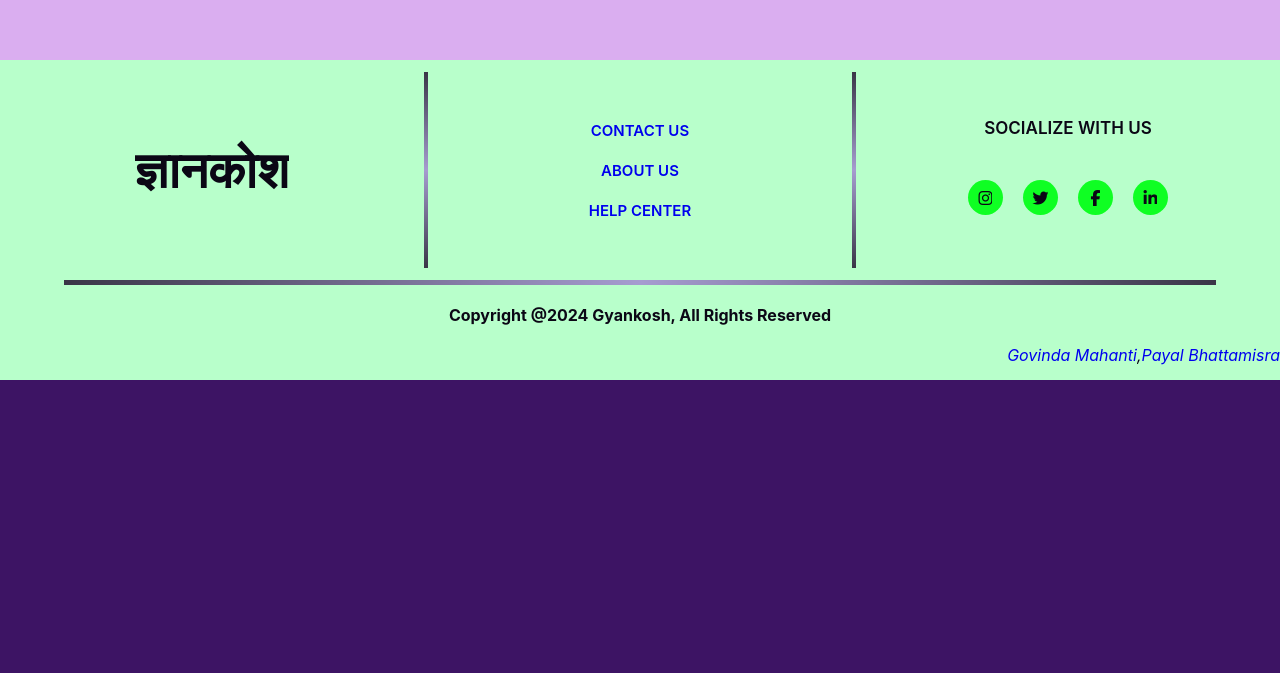
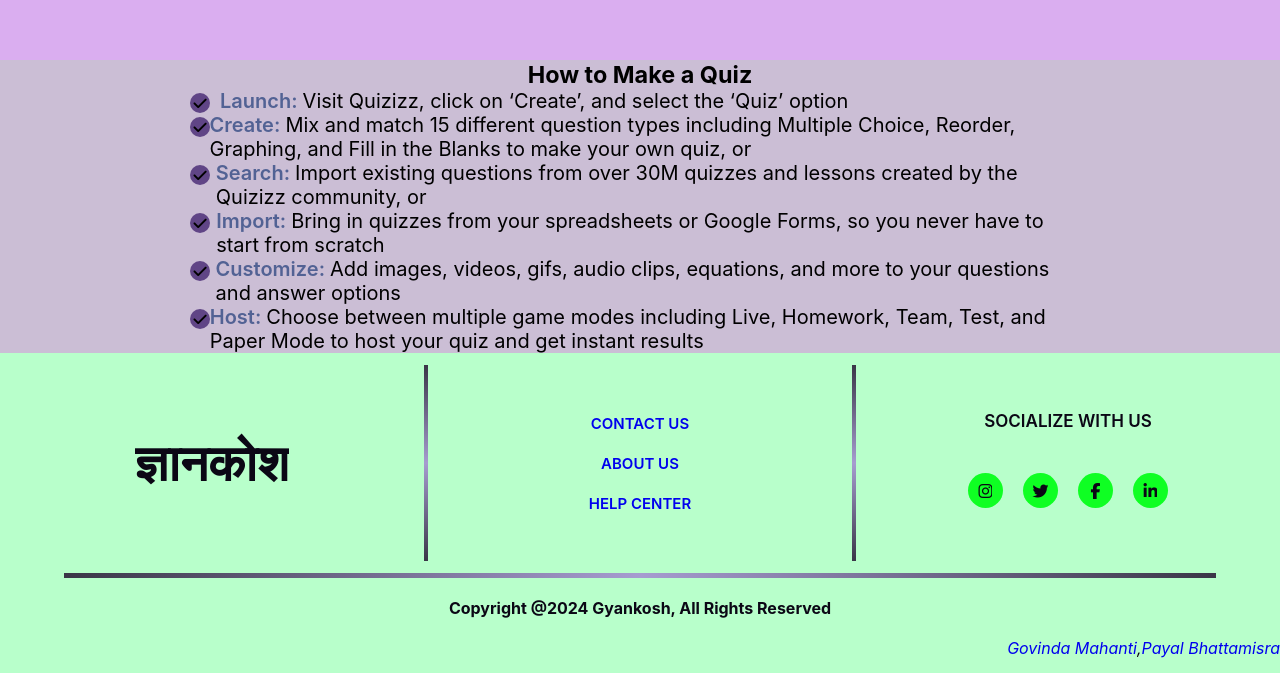
Before and after one commit to payalbhattamisra/Online_quiz, a React (Create React App) app in the folder quiz/: page / in a window 1280 px wide. Shown: the part 1951-2624 px from the top of the page. Before the commit the page ends 2331 px from the top, so only its background shows below. Built offline with nearby package versions, Linux system fonts and the light colour scheme.

Commit message:
add description

```diff
--- a/quiz/src/App.js
+++ b/quiz/src/App.js
@@ -13,8 +13,8 @@
     <Banner/>
     <Description/>
     <Types/>
+    <Instruction/>
     <Footer/>
-    <Instruction/>
      </>
   );
 }
--- a/quiz/src/Components/Instruction/Instruction.css
+++ b/quiz/src/Components/Instruction/Instruction.css
@@ -0,0 +1,35 @@
+.inst{
+    color: rgb(0, 0, 0);
+    background-color: rgb(203, 190, 213);
+    font-size: 20px;
+}
+.instHeading{
+    text-align: center;
+}
+.instPara{
+    max-width: 900px;
+    margin: auto;
+}
+.instLines{
+    display: flex;
+}
+.instLogo{
+    width: 30px;
+}
+.instLogo>i{
+    background-color: #604586;
+    height: 20px;
+    width: 20px;
+    margin-top: 4px;
+    margin-right: 10px;
+    border-radius: 90px;
+    font-size: 15px;
+    font-weight: 800;
+    display: flex;
+    align-items: center;
+    justify-content: center;
+}
+.lineSubHeading{
+    color: #526294;
+    font-weight: 600;
+}
--- a/quiz/src/Components/Instruction/Instruction.jsx
+++ b/quiz/src/Components/Instruction/Instruction.jsx
@@ -1,8 +1,66 @@
 import React from 'react'
-
+import './Instruction.css'
 function Instruction() {
   return (
     <>
+    <link rel="stylesheet" href=" https://cdnjs.cloudflare.com/ajax/libs/font-awesome/6.5.1/css/all.min.css" />
+    <div className="inst">
+      <div className="instHeading">
+        <h3>How to Make a Quiz</h3>
+      </div>
+      <div className="instPara">
+        <div className="instLines">
+          <div className="instLogo">
+            <i class="fa-solid fa-check"></i>
+          </div>
+          <div className="instLine">
+            <span className='lineSubHeading'>Launch: </span>Visit Quizizz, click on ‘Create’, and select the ‘Quiz’ option</div>
+        </div>
+
+      <div className="instLines">
+          <div className="instLogo">
+            <i class="fa-solid fa-check"></i>
+          </div>
+          <div className="instLine">
+            <span className='lineSubHeading'>Create: </span>Mix and match 15 different question types including Multiple Choice, Reorder, Graphing, and Fill in the Blanks to make your own quiz, or</div>
+      </div>
+
+      <div className="instLines">
+          <div className="instLogo">
+            <i class="fa-solid fa-check"></i>
+          </div>
+          <div className="instLine">
+            <span className='lineSubHeading'>Search: </span>Import existing questions from over 30M quizzes and lessons created by the Quizizz community, or</div>
+      </div>
+
+      <div className="instLines">
+          <div className="instLogo">
+            <i class="fa-solid fa-check"></i>
+          </div>
+          <div className="instLine">
+            <span className='lineSubHeading'>Import: </span>Bring in quizzes from your spreadsheets or Google Forms, so you never have to start from scratch</div>
+      </div>
+
+      <div className="instLines">
+          <div className="instLogo">
+            <i class="fa-solid fa-check"></i>
+          </div>
+          <div className="instLine">
+            <span className='lineSubHeading'>Customize: </span>Add images, videos, gifs, audio clips, equations, and more to your questions and answer options</div>
+      </div>
+
+      <div className="instLines">
+          <div className="instLogo">
+            <i class="fa-solid fa-check"></i>
+          </div>
+          <div className="instLine">
+            <span className='lineSubHeading'>Host: </span>Choose between multiple game modes including Live, Homework, Team, Test, and Paper Mode to host your quiz and get instant results</div>
+      </div>
+
+
+
+      </div>
+    </div>
     </>
   )
 }
```
